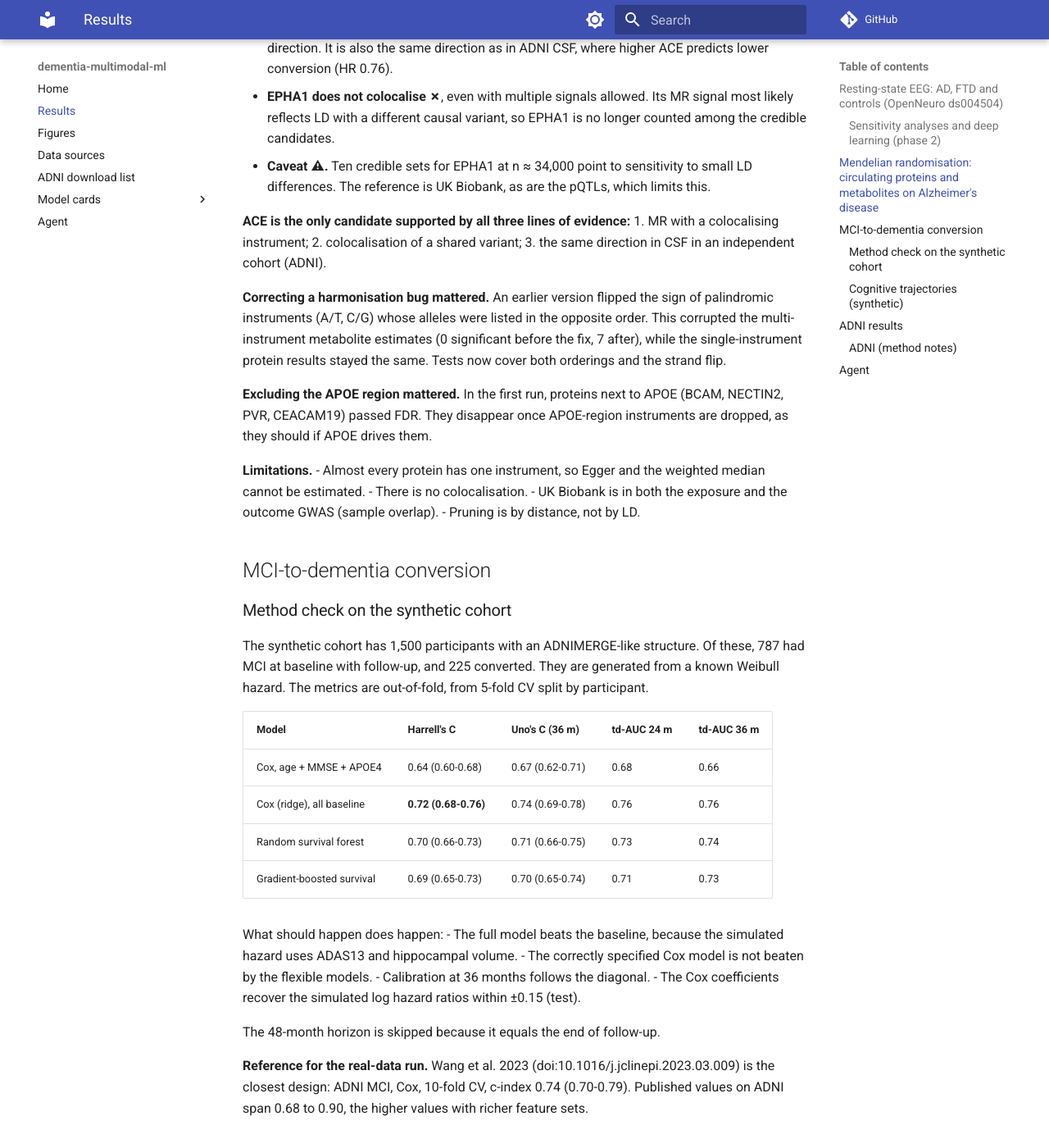
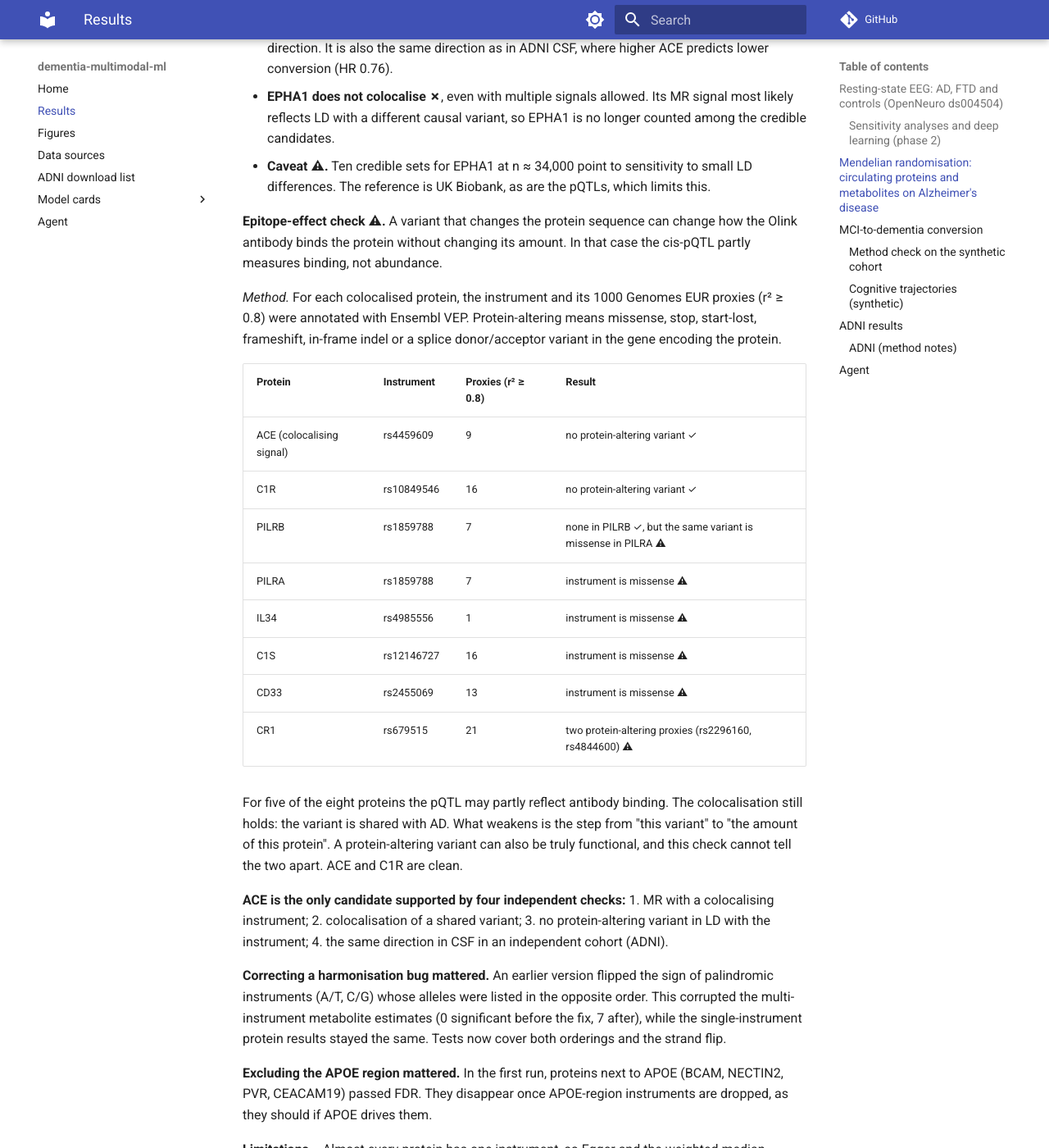
Before and after one commit to mdegiulio97/dementia-multimodal-ml, an MkDocs documentation site: the page built from docs/RESULTS.md, in a window 1280 px wide and 1400 px high, scrolled down 4840 px. Shown: the whole window at 82% size. Built offline with MkDocs 1.6.1 and Material for MkDocs 9.7.7, drawn with Linux system fonts in a browser that asks for light colours; comment, search, counter and statistics services are not loaded.

Commit message:
results: epitope-effect check of the colocalised MR candidates

```diff
--- a/docs/RESULTS.md
+++ b/docs/RESULTS.md
@@ -182,10 +182,35 @@ candidates that held up with Kunkle 2019.
 - **Caveat ⚠.** Ten credible sets for EPHA1 at n ≈ 34,000 point to sensitivity to small LD
   differences. The reference is UK Biobank, as are the pQTLs, which limits this.
 
-**ACE is the only candidate supported by all three lines of evidence:**
+**Epitope-effect check ⚠.** A variant that changes the protein sequence can change how the
+Olink antibody binds the protein without changing its amount. In that case the cis-pQTL partly
+measures binding, not abundance.
+
+*Method.* For each colocalised protein, the instrument and its 1000 Genomes EUR proxies
+(r² ≥ 0.8) were annotated with Ensembl VEP. Protein-altering means missense, stop, start-lost,
+frameshift, in-frame indel or a splice donor/acceptor variant in the gene encoding the protein.
+
+| Protein | Instrument | Proxies (r² ≥ 0.8) | Result |
+|---|---|---|---|
+| ACE (colocalising signal) | rs4459609 | 9 | no protein-altering variant ✓ |
+| C1R | rs10849546 | 16 | no protein-altering variant ✓ |
+| PILRB | rs1859788 | 7 | none in PILRB ✓, but the same variant is missense in PILRA ⚠ |
+| PILRA | rs1859788 | 7 | instrument is missense ⚠ |
+| IL34 | rs4985556 | 1 | instrument is missense ⚠ |
+| C1S | rs12146727 | 16 | instrument is missense ⚠ |
+| CD33 | rs2455069 | 13 | instrument is missense ⚠ |
+| CR1 | rs679515 | 21 | two protein-altering proxies (rs2296160, rs4844600) ⚠ |
+
+For five of the eight proteins the pQTL may partly reflect antibody binding. The colocalisation
+still holds: the variant is shared with AD. What weakens is the step from "this variant" to
+"the amount of this protein". A protein-altering variant can also be truly functional, and
+this check cannot tell the two apart. ACE and C1R are clean.
+
+**ACE is the only candidate supported by four independent checks:**
 1. MR with a colocalising instrument;
 2. colocalisation of a shared variant;
-3. the same direction in CSF in an independent cohort (ADNI).
+3. no protein-altering variant in LD with the instrument;
+4. the same direction in CSF in an independent cohort (ADNI).
 
 **Correcting a harmonisation bug mattered.** An earlier version flipped the sign of
 palindromic instruments (A/T, C/G) whose alleles were listed in the opposite order. This
```
Also changed, not shown: README.md (+5 -3 lines), docs/model_cards/mr.md (+4 -0 lines), 2 other files.
